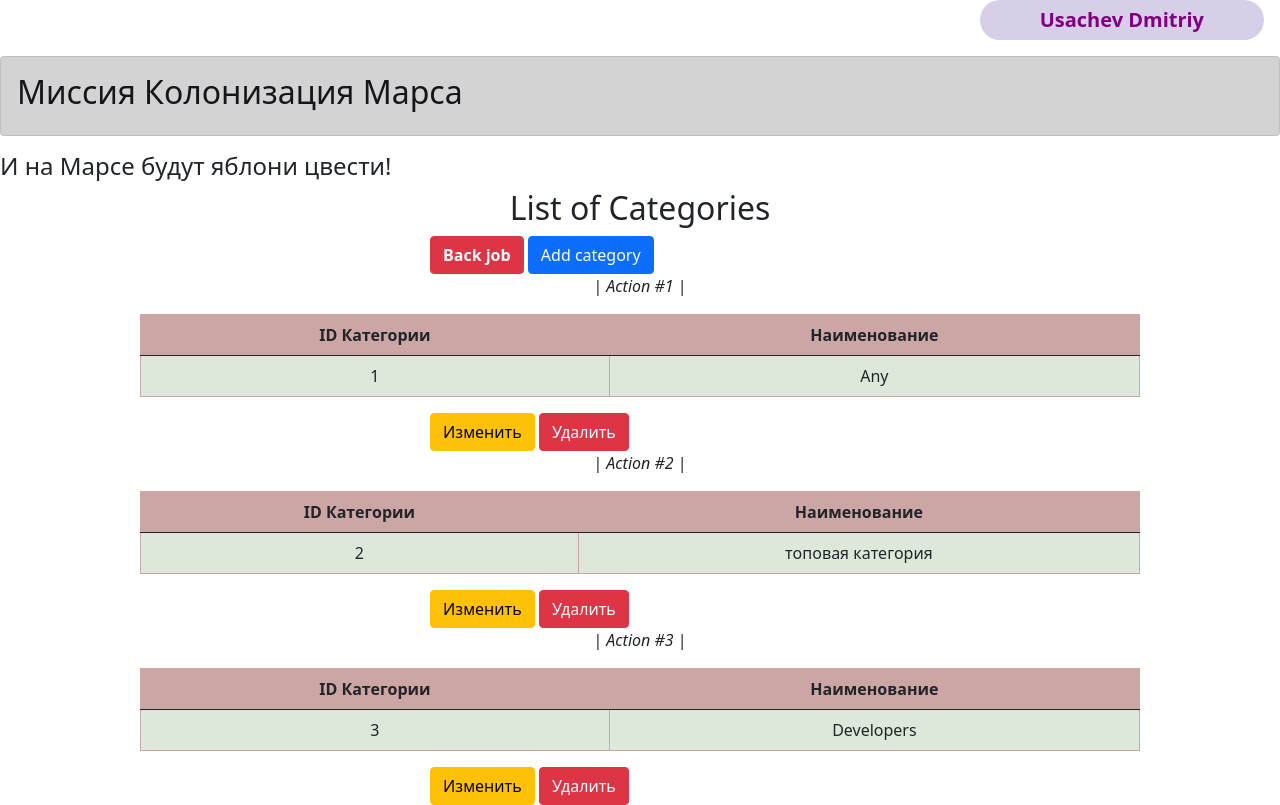
After one commit to Jlupuka/flask-wtf, a Flask app: page /category in a window 1280 px wide. The commit adds this page. Run offline with Flask 3, Linux system fonts and the light colour scheme; a user stored in the database is signed in; data comes from the database, SQL or seed files in the repository; both versions use the stored data as it was after the commit.

Commit message:
Вспомогательная таблица

```diff
--- a/forms/jobForm.py
+++ b/forms/jobForm.py
@@ -6,6 +6,7 @@ from wtforms.validators import DataRequired, regexp
 
 class JobForm(FlaskForm):
     teamleader = IntegerField('ID Team Leader', validators=[DataRequired()])
+    id_category = IntegerField('ID Category', validators=[DataRequired()])
     job = StringField('Наименование работы', validators=[DataRequired()])
     work_size = IntegerField('Дедлайн', validators=[DataRequired()])
     collaborators = StringField('ID работника(-ов)', validators=[DataRequired(),
--- a/main.py
+++ b/main.py
@@ -10,7 +10,8 @@ from werkzeug import Response
 from werkzeug.utils import secure_filename
 
 from data import db_session
-from data.models.models import Jobs, User, Department
+from data.models.models import Jobs, User, Department, Category
+from forms.categoryForm import CategoryForm
 from forms.departmentForm import DepartmentForm
 from forms.jobForm import JobForm
 from forms.loginform import LoginForm
@@ -182,6 +183,7 @@ def add_job() -> str | Response:
     form = JobForm()
     if form.validate_on_submit():
         db_sess = db_session.create_session()
+        category_obj = db_sess.query(Category).filter(Category.id == form.id_category.data).first()
         if db_sess.query(Jobs).filter(Jobs.job == form.job.data).first():
             return render_template('add_job.html', title='Добавление работы',
                                    form=form,
@@ -190,6 +192,10 @@ def add_job() -> str | Response:
             return render_template('add_job.html', title='Добавление работы',
                                    form=form,
                                    message=f"Team Leader'а с такими ID ({form.teamleader.data}) - нет")
+        if not category_obj:
+            return render_template('add_job.html', title='Обновление работы',
+                                   form=form,
+                                   message=f"Категории с таким ID ({form.teamleader.data}) - нет")
 
         job = Jobs()
         job.job = form.job.data
@@ -197,8 +203,9 @@ def add_job() -> str | Response:
         job.work_size = form.work_size.data
         job.collaborators = form.collaborators.data
         job.is_finished = form.is_job_finished.data
-        current_user.job.append(job)
-        db_sess.merge(current_user)
+        job.category = category_obj
+        # current_user.jobs.append(job)
+        db_sess.merge(job)
         db_sess.commit()
         return redirect('/')
     return render_template('add_job.html', title='Добавление работы', form=form)
@@ -222,14 +229,20 @@ def update_job(id: int) -> str | Response:
             form.work_size.data = job.work_size
             form.is_job_finished.data = job.is_finished
             form.collaborators.data = job.collaborators
+            form.id_category.data = job.category.id
         else:
             abort(404)
     if form.validate_on_submit():
         db_sess = db_session.create_session()
+        category_obj = db_sess.query(Category).filter(Category.id == form.id_category.data).first()
         if not db_sess.query(User).filter(User.id == form.teamleader.data).first():
             return render_template('add_job.html', title='Обновление работы',
                                    form=form,
                                    message=f"Team Leader'а с такими ID ({form.teamleader.data}) - нет")
+        if not category_obj:
+            return render_template('add_job.html', title='Обновление работы',
+                                   form=form,
+                                   message=f"Категории с таким ID ({form.teamleader.data}) - нет")
         if current_user.id != 1:
             job: Type[Jobs] = db_sess.query(Jobs).filter(Jobs.id == id,
                                                          Jobs.team_leader == current_user.id
@@ -242,6 +255,7 @@ def update_job(id: int) -> str | Response:
             job.work_size = form.work_size.data
             job.collaborators = form.collaborators.data
             job.is_finished = form.is_job_finished.data
+            job.category = category_obj
             db_sess.commit()
             return redirect('/')
         else:
@@ -367,6 +381,90 @@ def department_delete(id: int) -> Response:
     return redirect('/department')
 
 
+@app.route('/category')
+@login_required
+def category() -> str:
+    return render_template('category.html', title='Категории',
+                           category_data=session_db.query(Category).all())
+
+
+@app.route('/add_category', methods=['GET', 'POST'])
+@login_required
+def add_category() -> str | Response:
+    form = CategoryForm()
+    if form.validate_on_submit():
+        db_sess = db_session.create_session()
+        if db_sess.query(Department).filter(Department.title == form.name.data).first():
+            return render_template('add_category.html', title='Добавление категории',
+                                   form=form,
+                                   message="Такие данные уже есть")
+        category_obj = Category()
+        category_obj.name = form.name.data
+        category_obj.user_id = category_obj.id
+        current_user.categories.append(category_obj)
+        db_sess.merge(current_user)
+        db_sess.commit()
+        return redirect('/category')
+    return render_template('add_category.html', title='Добавление категории', form=form)
+
+
+@app.route('/category/<int:id>', methods=['GET', 'POST'])
+@login_required
+def update_category(id: int) -> str | Response:
+    form = CategoryForm()
+    if request.method == "GET":
+        db_sess = db_session.create_session()
+        if current_user.id != 1:
+            category_obj: Type[Category] | None = (db_sess.query(Category)
+                                                   .filter(Category.id == id,
+                                                           Category.user_id == current_user.id
+                                                           ).first())
+        else:
+            category_obj: Type[Category] | None = (db_sess.query(Category)
+                                                   .filter(Category.id == id).first())
+        if category_obj:
+            form.name.data = category_obj.name
+        else:
+            abort(404)
+    if form.validate_on_submit():
+        db_sess = db_session.create_session()
+        if current_user.id != 1:
+            category_obj: Type[Category] | None = (db_sess.query(Category)
+                                                   .filter(Category.id == id,
+                                                           Category.user_id == current_user.id
+                                                           ).first())
+        else:
+            category_obj: Type[Category] | None = (db_sess.query(Category)
+                                                   .filter(Category.id == id).first())
+        if category_obj:
+            category_obj.name = form.name.data
+            db_sess.commit()
+            return redirect('/category')
+        else:
+            abort(404)
+    return render_template('add_category.html', title='Обновление Категории', form=form)
+
+
+@app.route('/category_delete/<int:id>')
+@login_required
+def category_delete(id: int) -> Response:
+    db_sess = db_session.create_session()
+    if current_user.id != 1:
+        category_obj: Type[Category] | None = (db_sess.query(Category)
+                                               .filter(Category.id == id,
+                                                       Category.user_id == current_user.id
+                                                       ).first())
+    else:
+        category_obj: Type[Category] | None = (db_sess.query(Category)
+                                               .filter(Category.id == id).first())
+    if category_obj:
+        db_sess.delete(category_obj)
+        db_sess.commit()
+    else:
+        abort(404)
+    return redirect('/category')
+
+
 @app.route("/cookie_test")
 def cookie_test():
     visits_count = int(request.cookies.get("visits_count", 0))
--- /dev/null
+++ b/templates/category.html
@@ -0,0 +1,39 @@
+{% extends "base.html" %}
+{% block content %}
+<h2 align="center">List of Categories</h2>
+<link rel="stylesheet" type="text/css" href="{{ url_for('static', filename='css/worksLog.css') }}"/>
+{% set columns = ['ID Категории', 'Наименование'] %}
+<div style="margin-left: 430px">
+    <a href="/" class="btn btn-danger"><strong>Back job</strong></a>
+    <a href="/add_category" class="btn btn-primary">Add category</a>
+</div>
+{% for category in category_data %}
+<p align="center">| <i>Action #{{loop.index}} </i>|</p>
+<table class="table table-bordered my-table">
+    <thead>
+    <tr>
+        {% for column in columns %}
+        <th>{{column}}</th>
+        {% endfor %}
+    </tr>
+    </thead>
+    <tbody>
+    <tr>
+        <td>{{category.id}}</td>
+        <td>{{category.name}}</td>
+    </tr>
+    </tbody>
+</table>
+{% if (current_user.is_authenticated and current_user == category.user) or current_user.id == 1 %}
+<div style="margin-left: 430px">
+    <a href="/category/{{ category.id }}" class="btn btn-warning">
+        Изменить
+    </a>
+    <a href="/category_delete/{{ category.id }}" class="btn btn-danger">
+        Удалить
+    </a>
+</div>
+{% endif %}
+{% endfor %}
+
+{% endblock %}
--- a/templates/department.html
+++ b/templates/department.html
@@ -1,6 +1,6 @@
 {% extends "base.html" %}
 {% block content %}
-<h2 align="center">Works log</h2>
+<h2 align="center">List of Departments</h2>
 <link rel="stylesheet" type="text/css" href="{{ url_for('static', filename='css/worksLog.css') }}"/>
 {% set columns = ['Название департамента', 'Фамилия и имя ответственного',
 'Список ID команды', 'Email'] %}
--- a/templates/works_log.html
+++ b/templates/works_log.html
@@ -3,7 +3,7 @@
 <h2 align="center">Works log</h2>
 <link rel="stylesheet" type="text/css" href="{{ url_for('static', filename='css/worksLog.css') }}"/>
 {% set columns = ['Название работы', 'Фамилия и имя ответственного',
-'Дедлайн', 'Список ID команды', 'Выполнена'] %}
+'Дедлайн', 'Список ID команды', 'ID Категории', 'Выполнена'] %}
 <div style="margin-left: 430px">
     <a href="/addjob" class="btn btn-primary">Добавить</a>
 </div>
@@ -23,6 +23,7 @@
         <td>{{job.user.surname}} {{job.user.name}}</td>
         <td>{{job.work_size}}</td>
         <td>{{job.collaborators}}</td>
+        <td>{{job.category.id}}</td>
         <td>{% if job.is_finished %} is finished {% else %} is not finished {% endif %}</td>
     </tr>
     </tbody>
```
Also changed, not shown: data/models/models.py (+25 -2 lines), forms/categoryForm.py (added, +8 -0 lines), templates/add_category.html (added, +19 -0 lines), templates/add_job.html (+9 -0 lines), db/workers.sqlite.
